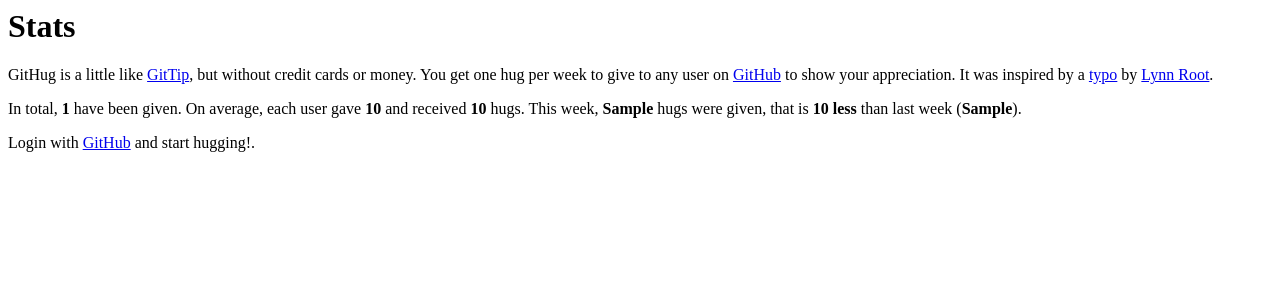
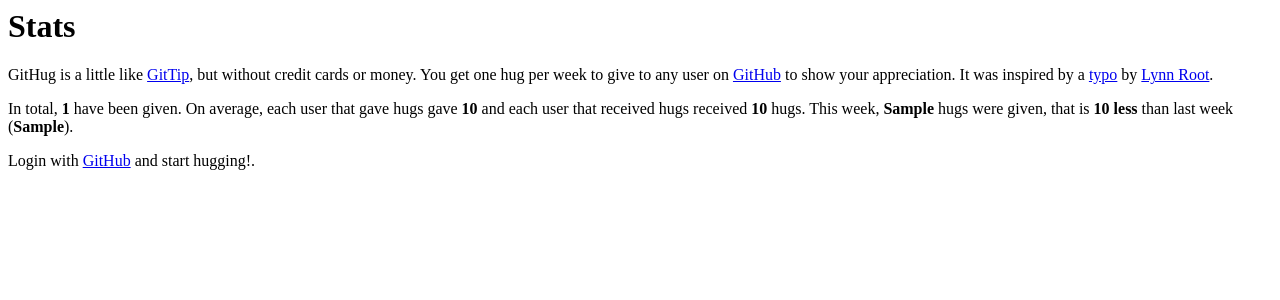
Before and after one commit to ojii/githug, a Flask app: template templates/index.html in a window 1280 px wide. Shown: the top 300 px of the page. Run offline with Flask 2, Linux system fonts and the light colour scheme; the template is opened without the code that fills it: most values are stand-ins (such as "Sample title", 1, 10 or a date in 2020); parts of the project's set-up code (start-up, migrations or seed data) failed here and were passed over.

Commit message:
made stats clearer

```diff
--- a/models.py
+++ b/models.py
@@ -21,10 +21,10 @@ class UserQuerySet(QuerySet):
         return self.sum('hugs_received')
 
     def average_hugs_given(self):
-        return self.average('hugs_given')
+        return self.filter(hugs_given__gt=0).average('hugs_given')
 
     def average_hugs_received(self):
-        return self.average('hugs_received')
+        return self.filter(hugs_received__gt=0).average('hugs_received')
 
 
 class User(Document):
--- a/templates/index.html
+++ b/templates/index.html
@@ -5,8 +5,9 @@
     by <a href="https://github.com/econchick">Lynn Root</a>.
 </p>
 <p>
-    In total, <strong>{{ total_hugs }}</strong> have been given. On average, each user gave <strong>{{ average_hugs_given }}</strong>
-    and received <strong>{{ average_hugs_received }}</strong> hugs. This week, <strong>{{ hugs_this_week }}</strong>
+    In total, <strong>{{ total_hugs }}</strong> have been given. On average, each user that gave hugs gave <strong>{{ average_hugs_given }}</strong>
+    and each user that received hugs received <strong>{{ average_hugs_received }}</strong> hugs.
+    This week, <strong>{{ hugs_this_week }}</strong>
     {% if hugs_this_week == 1 %}
         hug was
     {% else %}
```
